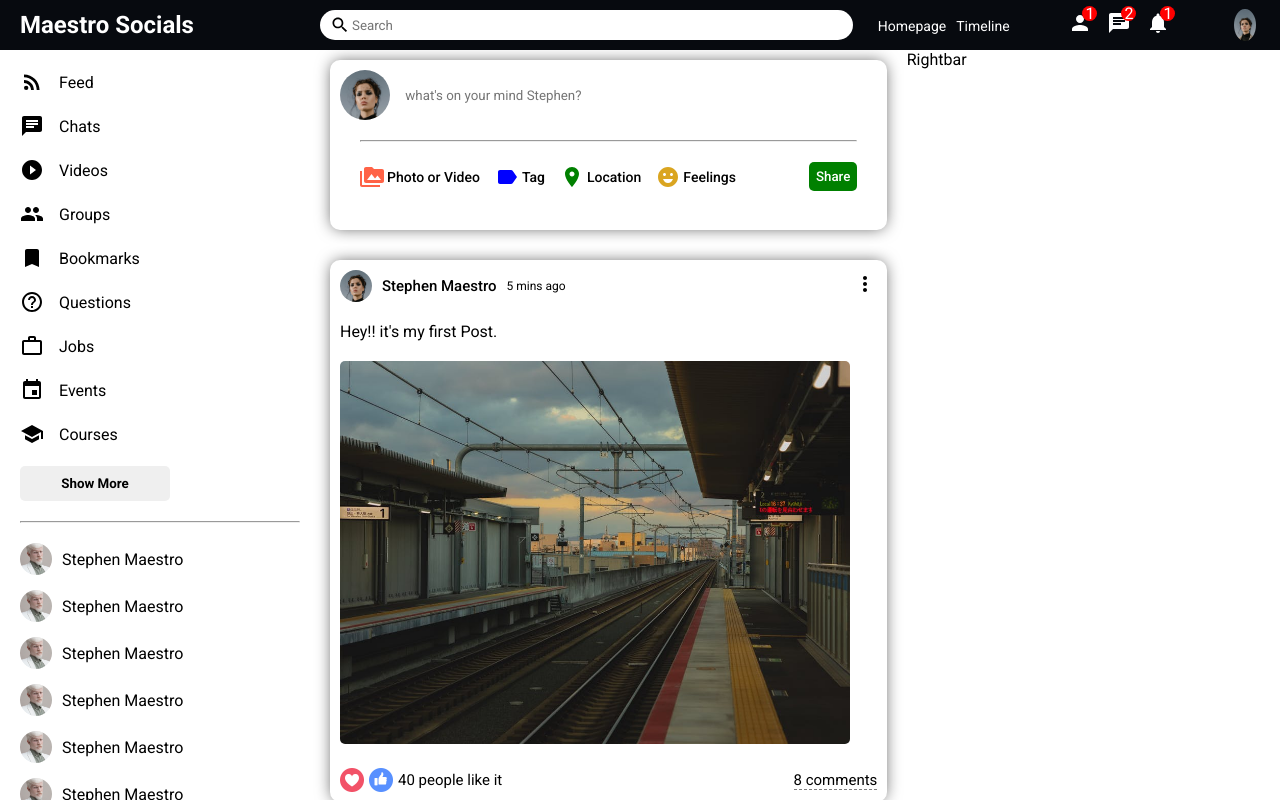
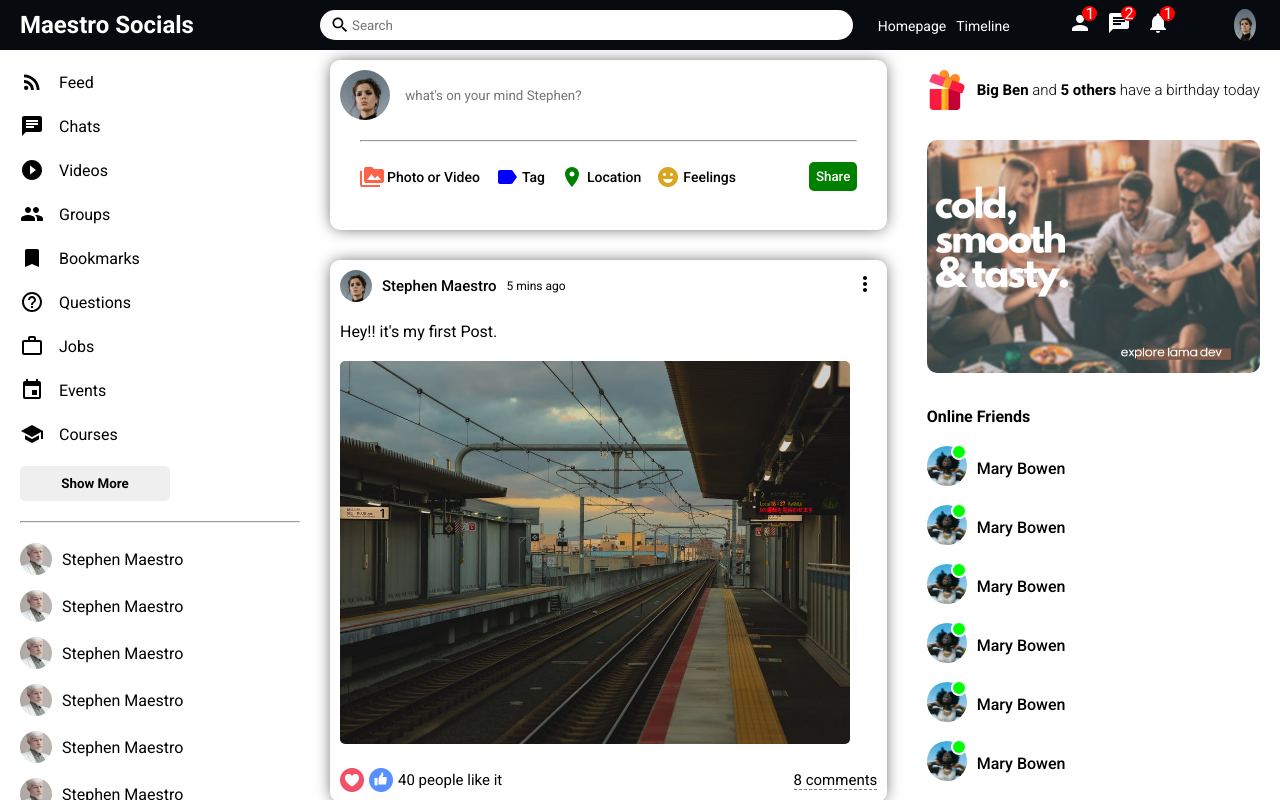
Before and after one commit to DeMaestro5/maestro-socials, a React (Create React App) app: page / in a window 1280 px wide. Shown: the top 800 px of the page. Built offline with nearby package versions, Linux system fonts and the light colour scheme.

Commit message:
feat: added right bar friends list

```diff
--- a/src/components/rightbar/Rightbar.jsx
+++ b/src/components/rightbar/Rightbar.jsx
@@ -4,7 +4,72 @@
 function Rightbar() {
   return (
     <div className='rightbar'>
-      Rightbar
+      <div className="rightbarWrapper">
+      <div className="birthdayContainer">
+      <img src="assets/gift.png" alt="" className="birthdayImg" />
+      <span className="birthdayText"><b>Big Ben</b> and <b>5 others</b> have a birthday today</span>
+      </div>
+      <img src="assets/ad.png" alt="" className="rightbarAD" />
+      <h4 className="rightbarTitle">Online Friends</h4>
+      <ul className="rightbarFriendsList">
+        <li className="rightbarFriend">
+          <div className="rightbarProfileImgContainer">
+            <img src="assets/person/3.jpeg" alt="" className="rightbarProfileImg" />
+            <span className="rightbarOnline"></span>
+          </div>
+          <span className="rightbarUsername">Mary Bowen</span>
+        </li>
+        <li className="rightbarFriend">
+          <div className="rightbarProfileImgContainer">
+            <img src="assets/person/3.jpeg" alt="" className="rightbarProfileImg" />
+            <span className="rightbarOnline"></span>
+          </div>
+          <span className="rightbarUsername">Mary Bowen</span>
+        </li>
+        <li className="rightbarFriend">
+          <div className="rightbarProfileImgContainer">
+            <img src="assets/person/3.jpeg" alt="" className="rightbarProfileImg" />
+            <span className="rightbarOnline"></span>
+          </div>
+          <span className="rightbarUsername">Mary Bowen</span>
+        </li>
+        <li className="rightbarFriend">
+          <div className="rightbarProfileImgContainer">
+            <img src="assets/person/3.jpeg" alt="" className="rightbarProfileImg" />
+            <span className="rightbarOnline"></span>
+          </div>
+          <span className="rightbarUsername">Mary Bowen</span>
+        </li>
+        <li className="rightbarFriend">
+          <div className="rightbarProfileImgContainer">
+            <img src="assets/person/3.jpeg" alt="" className="rightbarProfileImg" />
+            <span className="rightbarOnline"></span>
+          </div>
+          <span className="rightbarUsername">Mary Bowen</span>
+        </li>
+        <li className="rightbarFriend">
+          <div className="rightbarProfileImgContainer">
+            <img src="assets/person/3.jpeg" alt="" className="rightbarProfileImg" />
+            <span className="rightbarOnline"></span>
+          </div>
+          <span className="rightbarUsername">Mary Bowen</span>
+        </li>
+        <li className="rightbarFriend">
+          <div className="rightbarProfileImgContainer">
+            <img src="assets/person/3.jpeg" alt="" className="rightbarProfileImg" />
+            <span className="rightbarOnline"></span>
+          </div>
+          <span className="rightbarUsername">Mary Bowen</span>
+        </li>
+        <li className="rightbarFriend">
+          <div className="rightbarProfileImgContainer">
+            <img src="assets/person/3.jpeg" alt="" className="rightbarProfileImg" />
+            <span className="rightbarOnline"></span>
+          </div>
+          <span className="rightbarUsername">Mary Bowen</span>
+        </li>
+      </ul>
+      </div>
       </div>
   )
 }
--- a/src/components/rightbar/rightbar.css
+++ b/src/components/rightbar/rightbar.css
@@ -1,3 +1,60 @@
 .rightbar{
     flex: 3.5;
 }
+.rightbarWrapper{
+    padding: 20px 20px 0px;
+}
+.birthdayContainer{
+    display: flex;
+    align-items: center;
+}
+.birthdayImg{
+    width: 40px;
+    height: 40px;
+    margin-right: 10px;
+}
+.birthdayText{
+    font-weight: 300;
+    font-size: 15px;
+}
+.rightbarAD{
+    width: 100%;
+    border-radius: 10px;
+    margin: 30px 0;
+}
+.rightbarTitle{
+    margin-bottom: 20px;
+}
+.rightbarFriendsList{
+    padding: 0;
+    margin: 0;
+    list-style: none;
+}
+.rightbarFriend{
+    display: flex;
+    align-items: center;
+    margin-bottom: 15px;
+}
+.rightbarProfileImgContainer{
+    margin-right: 10px;
+    position: relative;
+}
+.rightbarProfileImg{
+    width: 40px;
+    height: 40px;
+    border-radius: 50%;
+    object-fit: cover;
+}
+.rightbarOnline{
+    width: 12px;
+    height: 12px;
+    border-radius: 50%;
+    background-color: lime;
+    position: absolute;
+    top: -2px;
+    right: 0;
+    border: 2px solid white;
+}
+.rightbarUsername{
+    font-weight: 500;
+}
```
